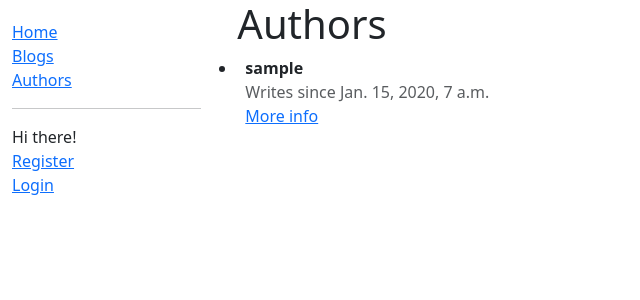
After one commit to mateuscgodoy/mdn-blog-exercise, a Django app: page /blog/authors/ in a window 1280 px wide. The commit adds this page. Shown: the top 300 px of the page, without its empty margins (0-640 px from the left). Run offline with Django 5.2, Linux system fonts and the light colour scheme; tables that the repository leaves empty hold one stand-in row (values such as "Sample post").

Commit message:
Add authors view page

```diff
--- a/blog/static/css/styles.css
+++ b/blog/static/css/styles.css
@@ -1,3 +1,7 @@
+p {
+    margin: 0;
+}
+
 .sidebar-nav {
     margin-top: 20px;
     padding: 0;
--- /dev/null
+++ b/blog/templates/blog/authors.html
@@ -0,0 +1,23 @@
+{% extends "blog/layout.html" %}
+
+{%block title%}
+Authors
+{%endblock%}
+
+{%block content%}
+
+<div class="container">
+    <h1>Authors</h1>
+    <ul class="list-group">
+        {%for author in authors%}
+        <li class="mb-2">
+            <div class="ms-2 me-auto">
+                <div class="fw-bold">{{author.user}}</div>
+                <p class="text-muted">Writes since {{author.writes_since}}</p>
+                <p><a href="#">More info</a></p>
+            </div>
+        </li>
+        {%endfor%}
+    </ul>
+</div>
+{%endblock%}
--- a/blog/templates/blog/layout.html
+++ b/blog/templates/blog/layout.html
@@ -23,7 +23,7 @@
                 <ul class="sidebar-nav">
                     <li><a href="{% url 'blog:index' %}">Home</a></li>
                     <li><a href="{%url 'blog:blogs'%}">Blogs</a></li>
-                    <li><a href="#">Authors</a></li>
+                    <li><a href="{%url 'blog:authors'%}">Authors</a></li>
                     <hr>
                     {%if user.is_authenticated%}
                     <li>Hello, {{user.username}}.</li>
--- a/blog/urls.py
+++ b/blog/urls.py
@@ -8,4 +8,5 @@ urlpatterns = [
     path("register/", views.Register.as_view(), name="register"),
     path("new/", views.BlogCreate.as_view(), name="new"),
     path("blogs/", views.BlogListView.as_view(), name="blogs"),
+    path("authors/", views.AuthorListView.as_view(), name="authors"),
 ]
--- a/blog/views.py
+++ b/blog/views.py
@@ -59,3 +59,9 @@ class BlogListView(ListView):
     model = Blog
     context_object_name = "blogs"
     template_name = "blog/blogs.html"
+
+
+class AuthorListView(ListView):
+    model = Author
+    context_object_name = "authors"
+    template_name = "blog/authors.html"
```
